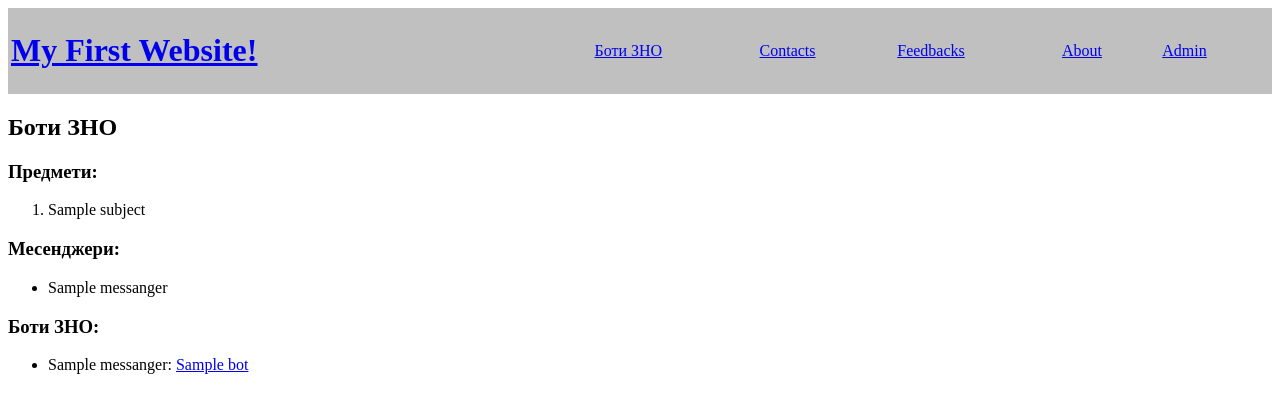
After one commit to ZSerhii/django_start_app, a Django app: page /bots/ in a window 1280 px wide. The commit adds this page. Shown: the top 413 px of the page. Run offline with Django 3.2, Linux system fonts and the light colour scheme; tables that the repository leaves empty hold one stand-in row (values such as "Sample post").

Commit message:
Add subjects page

```diff
--- a/core/context_processors.py
+++ b/core/context_processors.py
@@ -1,5 +1,5 @@
 from random import shuffle  # , choice
-
+from django.conf import settings
 
 def students_names(request):
     students = ['Serhii', 'Andrii', 'Bohdan', 'Ira', 'Alex', 'Roman']
@@ -20,3 +20,7 @@ def students_names(request):
     #         used_dict[index] = 0
 
     return {'students': students}
+
+
+def base_url(request):
+    return {'base_url': settings.BASE_URL}
--- a/core/models.py
+++ b/core/models.py
@@ -11,10 +11,33 @@ class Feedback(models.Model):
     name = models.CharField(max_length=32)
     text = models.CharField(max_length=50)
     created = models.DateTimeField(auto_now_add=True)
-    status  = models.IntegerField(default=0)
+    status = models.IntegerField(default=0)
 
     class Meta():
         ordering = ('created',)  # use "-" before to change sort direction
 
     def __str__(self):
         return f'Feedback from {self.name}: {self.text}'
+
+
+class Subject(models.Model):
+    name = models.CharField(max_length=32)
+    is_active = models.BooleanField(default=False)
+
+    def __str__(self):
+        return f'{self.name}'
+
+
+class Messanger(models.Model):
+    name = models.CharField(max_length=32)
+    is_active = models.BooleanField(default=False)
+
+    def __str__(self):
+        return f'{self.name}'
+
+
+class Bot(models.Model):
+    name = models.CharField(max_length=32, default='')
+    subject = models.ForeignKey(Subject, models.PROTECT)
+    messanger = models.ForeignKey(Messanger, models.PROTECT)
+    is_active = models.BooleanField(default=False)
--- a/core/templates/base.html
+++ b/core/templates/base.html
@@ -12,9 +12,17 @@
 </head>
 <body>
     <header>
-        <h1>My First Website!</h1>
+        <table bgcolor="#c0c0c0"  width="100%">
+            <tr>
+                <td><h1><a href="{{ base_url }}">My First Website!</a></h1></td>
+                <td><a href="{{ base_url }}/bots/">Боти ЗНО</a></td>
+                <td><a href="{{ base_url }}/contacts/">Contacts</a></td>
+                <td><a href="{{ base_url }}/feedbacks/">Feedbacks</a></td>
+                <td><a href="{{ base_url }}/about/">About</a></td>
+                <td><a href="{{ base_url }}/admin/">Admin</a></td>
+            </tr>
+        </table>
     </header>
-
     {% block content %}
 
     {% endblock content %}
--- /dev/null
+++ b/core/templates/bots.html
@@ -0,0 +1,31 @@
+{% extends "base.html" %}
+
+{% block html_title %}
+    Боти ЗНО
+{% endblock html_title %}
+
+{% block content %}
+    <h2>Боти ЗНО</h2>
+
+    <h3>Предмети:</h3>
+    <ol>
+    {% for subject in subjects %}
+        <li>{{subject.name}}</li>
+    {% endfor %}
+    </ol>
+
+    <h3>Месенджери:</h3>
+    <ul>
+    {% for messanger in messangers %}
+        <li>{{messanger.name}}</li>
+    {% endfor %}
+    </ul>
+
+    <h3>Боти ЗНО:</h3>
+    <ul>
+    {% for bot in bots %}
+        {% comment %} https://t.me/<bot_name> {% endcomment %}
+        <li>{{bot.messanger}}: <a href="tg://resolve?domain={{bot.name|slice:"1:"}}">{{bot.name}}</a></li>
+    {% endfor %}
+    </ul>
+{% endblock content %}
--- a/core/templates/django_start.html
+++ b/core/templates/django_start.html
@@ -24,8 +24,4 @@
     {% endif %}
     </p>
 
-    <br><a href="about/">About</a>
-    <br><a href="contacts/">Contacts</a>
-    <br><a href="admin/">Admin</a>
-    <br><a href="feedbacks/">Feedbacks</a>
 {% endblock content %}
--- a/core/views.py
+++ b/core/views.py
@@ -1,7 +1,7 @@
 from django.shortcuts import render, redirect
 from datetime import datetime, date
 from core.forms import ContactUsForm
-from core.models import Feedback
+from core.models import Feedback, Subject, Messanger, Bot
 
 
 def django_start_page_view(request):
@@ -64,3 +64,16 @@ def feedbacks_page_view(request):
         'has_contacted': has_contacted,
         'now': datetime.now()
     })
+
+
+def zno_bots_page_view(request):
+    subjects = Subject.objects.filter(is_active=True)
+    messangers = Messanger.objects.filter(is_active=True)
+    bots = Bot.objects.filter(is_active=True)
+
+    return render(request, 'bots.html', context={
+        'subjects': subjects,
+        'messangers': messangers,
+        'bots': bots,
+        'now': datetime.now()
+    })
--- a/django_start_app/settings.py
+++ b/django_start_app/settings.py
@@ -14,7 +14,7 @@ import os
 
 # Build paths inside the project like this: os.path.join(BASE_DIR, ...)
 BASE_DIR = os.path.dirname(os.path.dirname(os.path.abspath(__file__)))
-
+BASE_URL = 'http://localhost:8000'
 
 # Quick-start development settings - unsuitable for production
 # See https://docs.djangoproject.com/en/3.0/howto/deployment/checklist/
@@ -64,7 +64,8 @@ TEMPLATES = [
                 'django.template.context_processors.request',
                 'django.contrib.auth.context_processors.auth',
                 'django.contrib.messages.context_processors.messages',
-                'core.context_processors.students_names'
+                'core.context_processors.students_names',
+                'core.context_processors.base_url'
             ],
         },
     },
--- a/django_start_app/urls.py
+++ b/django_start_app/urls.py
@@ -17,7 +17,7 @@ from django.contrib import admin
 from django.urls import path
 from django.views.generic.base import RedirectView
 
-from core.views import django_start_page_view, about_page_view, contacts_page_view, feedbacks_page_view
+from core.views import django_start_page_view, about_page_view, contacts_page_view, feedbacks_page_view, zno_bots_page_view
 
 urlpatterns = [
     path('admin/', admin.site.urls),
@@ -26,4 +26,5 @@ urlpatterns = [
     path('contacts/', contacts_page_view, name='contacts'),
     path('feedbacks/', feedbacks_page_view, name='feedbacks'),
     path('feedbacks-for-all-users/', RedirectView.as_view(permanent=False, url='/feedbacks/')),
+    path('bots/', zno_bots_page_view, name='bots'),
 ]
```
Also changed, not shown: core/admin.py (+19 -1 lines), core/migrations/0005_auto_20200118_0901.py (added), core/migrations/0006_bot_name.py (added).
